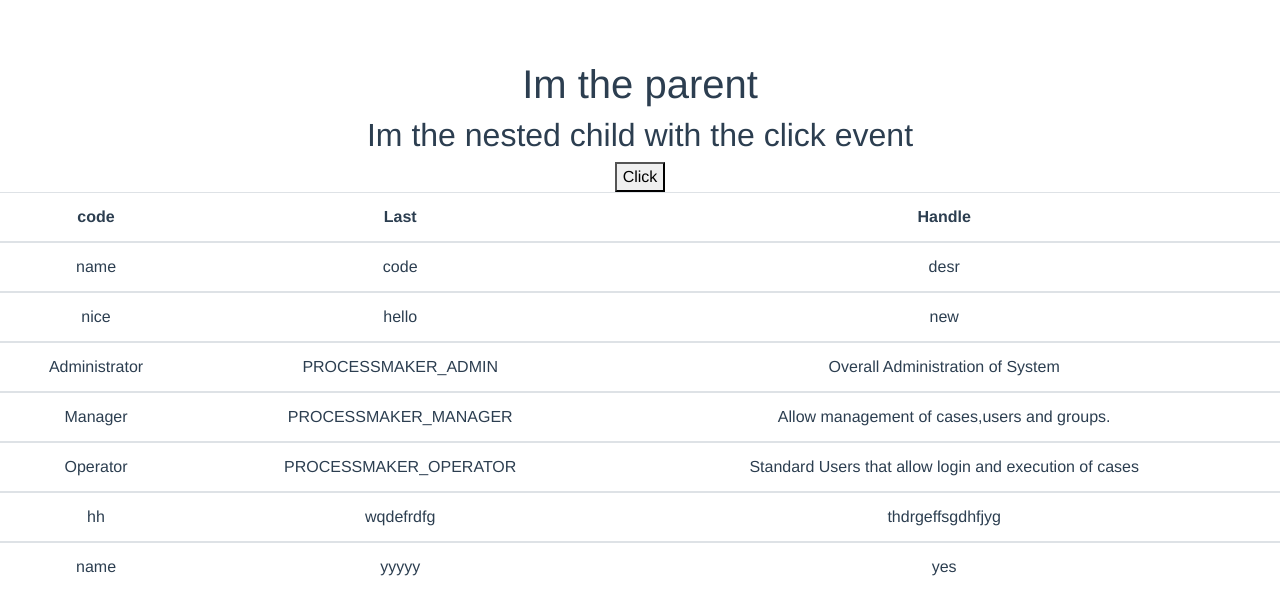
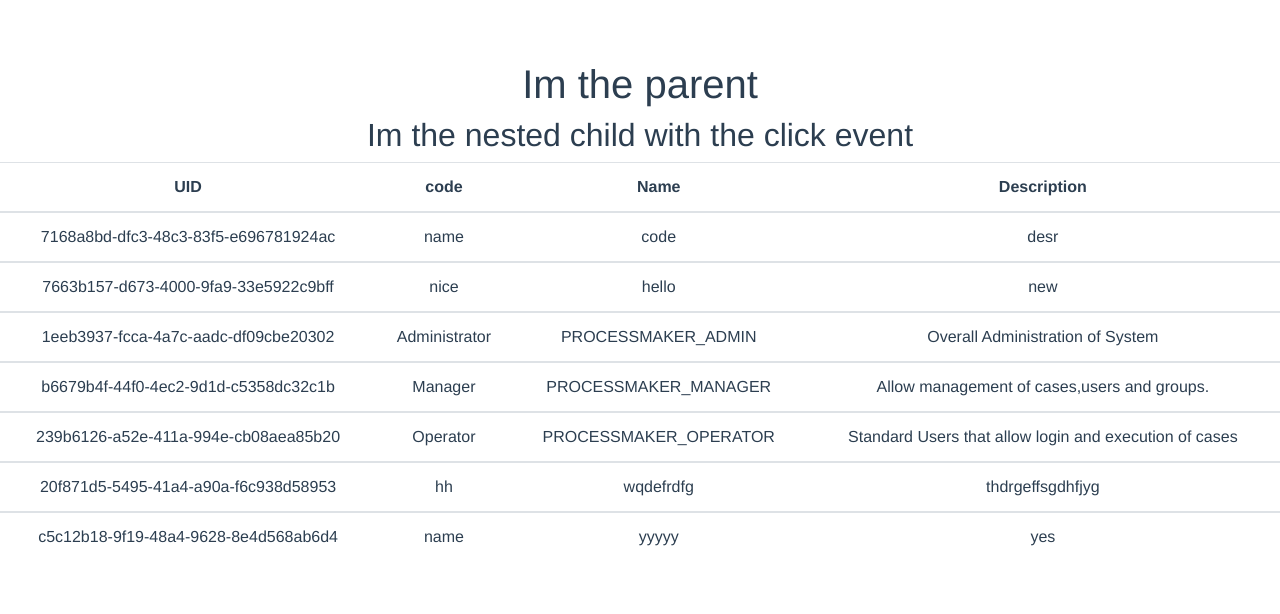
Before and after one commit to milaendo/databuttons, a Vue app: page / in a window 1280 px wide. Shown: the top 614 px of the page. Built offline with nearby package versions, Linux system fonts and the light colour scheme.

Commit message:
data table has click event that is passed the index and user data

```diff
--- a/src/App.vue
+++ b/src/App.vue
@@ -1,7 +1,7 @@
 <template>
   <div id="app">
     <h1>Im the parent</h1>
-    <hello-world v-bind:data="data"></hello-world>
+    <hello-world v-bind:response="response"></hello-world>
   </div>
 </template>
 
@@ -11,7 +11,7 @@ export default {
   components: { HelloWorld },
   data() {
     return {
-  "data":[
+  "response":[
      {
         "uid":"7168a8bd-dfc3-48c3-83f5-e696781924ac",
         "parent_role_id":null,
--- a/src/components/HelloWorld.vue
+++ b/src/components/HelloWorld.vue
@@ -1,17 +1,18 @@
 <template>
   <div class="hello">
     <h2>Im the nested child with the click event</h2>
-    <button @click="onCLick">Click</button>
     <table class="table table-hover">
   <thead>
     <tr>
+      <th scope="col">UID</th>
       <th scope="col">code</th>
-      <th scope="col">Last</th>
-      <th scope="col">Handle</th>
+      <th scope="col">Name</th>
+      <th scope="col">Description</th>
     </tr>
   </thead>
-  <tbody v-for="item,index in data">
-    <tr>
+  <tbody v-for="(item,index) in response">
+    <tr @click="onClick(index)">
+      <td>{{item.uid}}</td>
       <td>{{item.name}}</td>
       <td>{{item.code}}</td>
       <td>{{item.description}}</td>
@@ -49,19 +50,19 @@
 <script>
 export default {
   name: 'HelloWorld',
-  props: ['data'],
+  props: ['response'],
   data () {
     return {
       show: true,
+
     }
   },
   created() {
     console.log('nested child: this one needs the click event')
   },
   methods: {
-    onCLick() {
-      this.showModal()
-      console.log('title', this.data)
+    onClick(index) {
+      console.log("I was clicked by:", index, this.response[index].name)
     },
     showModal () {
       this.$refs.myModalRef.show()
```
